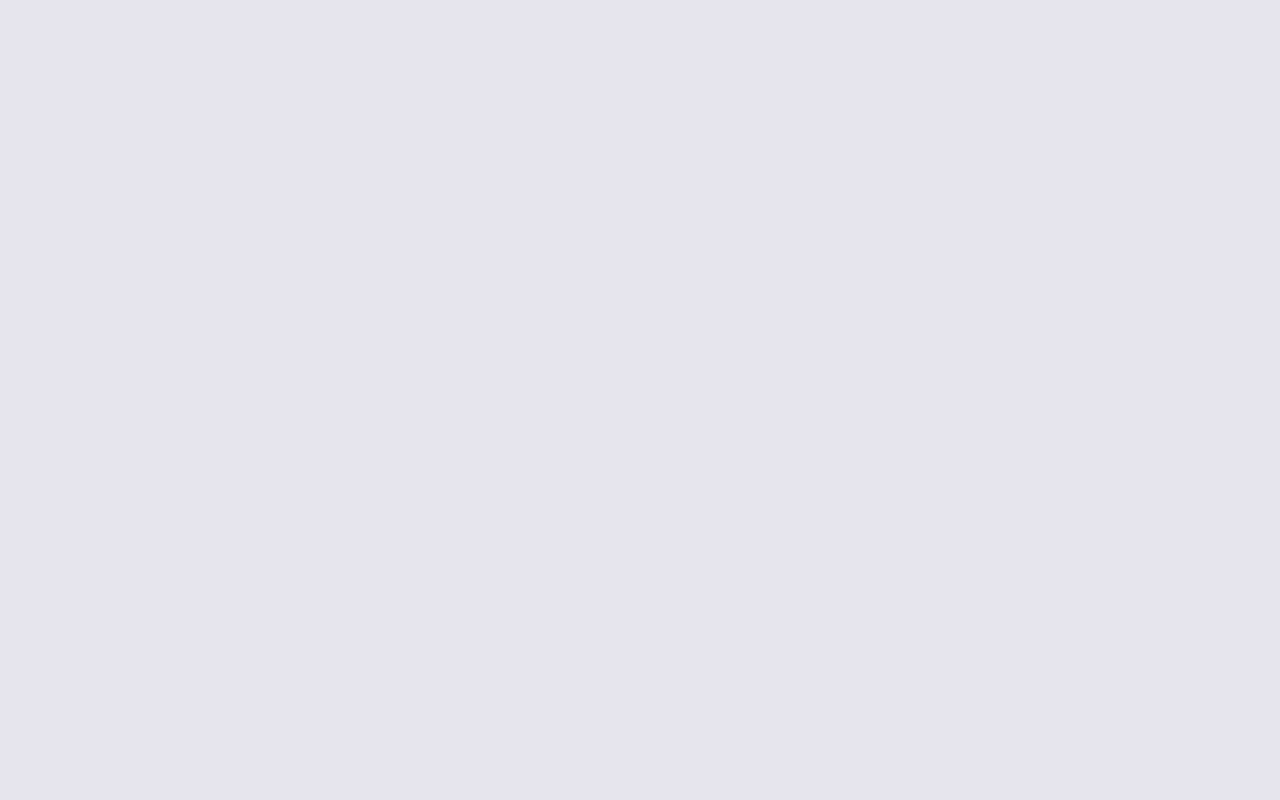
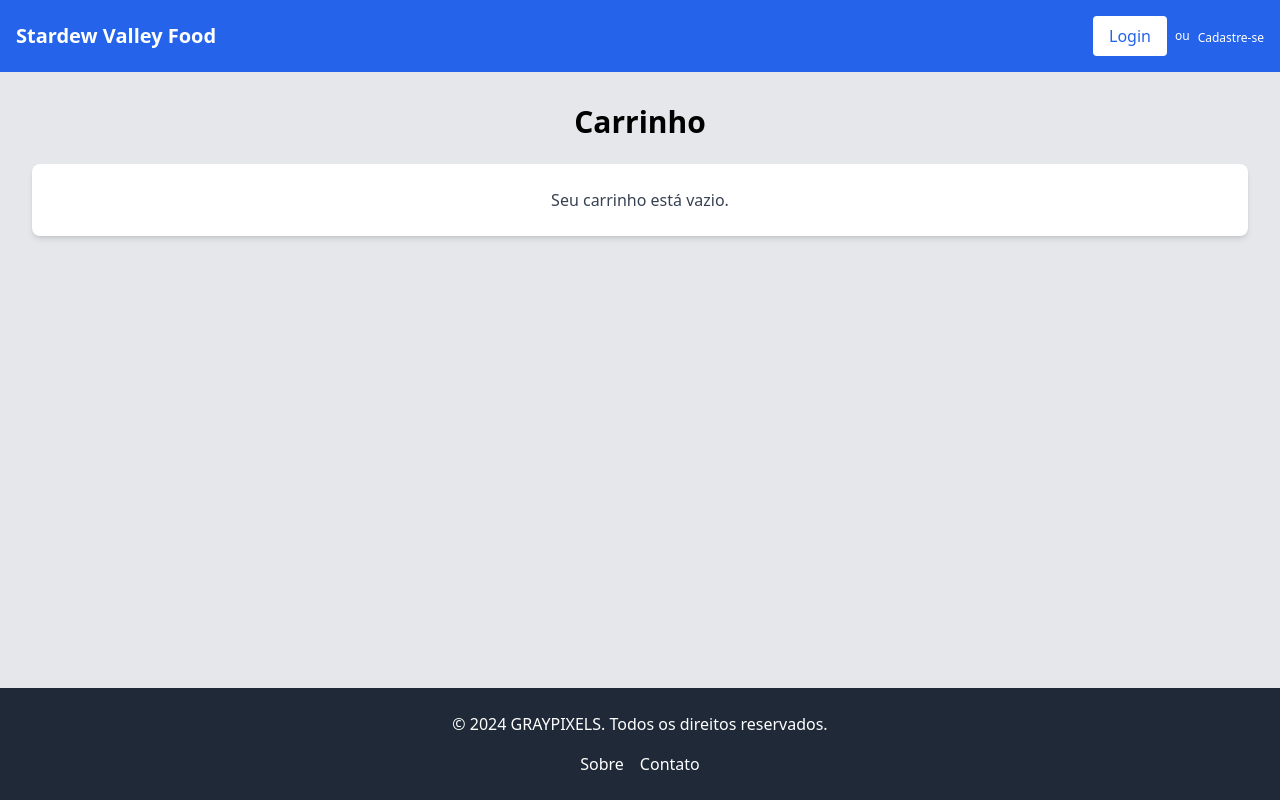
Before and after one commit to robsonffsantos/stardewValleyFood, a React (Vite) app: page /cart in a window 1280 px wide. Before the commit this address had no page. Built offline with nearby package versions, Linux system fonts and the light colour scheme.

Commit message:
feat: add cart, fix error on not loading restaurants

```diff
--- a/src/App.jsx
+++ b/src/App.jsx
@@ -9,6 +9,7 @@ import About from './pages/About'
 import Contact from './pages/Contact'
 import RestaurantDetails from './pages/RestaurantsDetails'
 import Profile from './pages/Profile'
+import Cart from './components/Cart'
 
 const App = () => {
   return (
@@ -24,6 +25,7 @@ const App = () => {
           <Route path='/contact' element={<Contact />} />
           <Route path="/restaurant/:id" element={<RestaurantDetails />} />
           <Route path="/profile" element={<Profile />} />
+          <Route path="cart" element={<Cart />} />
         </Routes>
       </div>
     </Router>
--- a/src/components/Cart.jsx
+++ b/src/components/Cart.jsx
@@ -0,0 +1,48 @@
+import React from 'react'
+import { useGlobalContext } from '../context/GlobalContext'
+import Header from '../components/Header'
+import Footer from '../components/Footer'
+
+const Cart = () => {
+  const { getCartItems, recipes } = useGlobalContext();
+  const cartItems = getCartItems();
+
+  const getRecipeDetails = (recipeId) => {
+    return recipes.find(recipe => recipe.id === recipeId);
+  }
+
+  return (
+    <div className="flex flex-col min-h-screen">
+      <Header />
+      <div className="flex-grow p-8">
+        <h2 className="text-3xl font-semibold mb-6 text-center">Carrinho</h2>
+        <div className="bg-white shadow-md rounded-lg p-6">
+          {cartItems.length > 0 ? (
+            <div>
+              {cartItems.map(({ recipeId, quantity }) => {
+                const recipe = getRecipeDetails(recipeId);
+                return (
+                  <div key={recipeId} className="flex items-center justify-between mb-4 p-4 border-b">
+                    <div>
+                      <h3 className="text-lg font-semibold">{recipe.nome}</h3>
+                      <p className="text-gray-700">Quantidade: {quantity}</p>
+                      <p className="text-lg font-bold text-blue-600">R$ {recipe.preco * quantity}</p>
+                    </div>
+                  </div>
+                )
+              })}
+              <div className="text-center mt-4">
+                <button className="bg-blue-500 text-white py-2 px-4 rounded">Finalizar Compra</button>
+              </div>
+            </div>
+          ) : (
+            <p className="text-center text-gray-700">Seu carrinho está vazio.</p>
+          )}
+        </div>
+      </div>
+      <Footer />
+    </div>
+  )
+}
+
+export default Cart
--- a/src/components/Header.jsx
+++ b/src/components/Header.jsx
@@ -1,10 +1,14 @@
 import React from "react"
 import { Link } from "react-router-dom"
 import { useAuth } from "../context/LoginContext"
-import farmerImage from "../assets/farmer.png" // Importe a imagem aqui
+import { useGlobalContext } from "../context/GlobalContext"
+import farmerImage from "../assets/farmer.png"
 
 const Header = () => {
   const { user } = useAuth()
+  const { getCartItems } = useGlobalContext()
+  const cartItems = getCartItems()
+  const totalItems = cartItems.reduce((acc, item) => acc + item.quantity, 0)
 
   return (
     <header className="bg-blue-600 text-white p-4">
@@ -12,17 +16,28 @@ const Header = () => {
         <Link to="/">
           <h1 className="text-xl font-bold">Stardew Valley Food</h1>
         </Link>
-        <div>
+        <div className="flex items-center">
           {user ? (
-            <Link to='/profile'>
-            <div className="flex items-center">
-                <img src={farmerImage} alt="Usuário" className="w-8 h-8 rounded-full mr-2 bg-white" />
-                <div>
-                  <div className="mr-4">{user.name}</div>
-                  <div className="mr-4">Saldo: {user.balance} ouros</div>
+            <>
+              <Link to='/cart'>
+                <div className="relative flex items-center cursor-pointer">
+                  <img
+                    src={farmerImage}
+                    alt="Usuário"
+                    className="w-8 h-8 rounded-full mr-2 bg-white"
+                  />
+                  {totalItems > 0 && (
+                    <div className="absolute -top-1 -right-1 bg-red-600 text-white text-xs font-bold w-4 h-4 rounded-full flex items-center justify-center">
+                      {totalItems}
+                    </div>
+                  )}
+                  <div className="ml-2">
+                    <div className="mr-4">{user.name}</div>
+                    <div className="mr-4">Saldo: {user.balance} ouros</div>
+                  </div>
                 </div>
-              </div>
               </Link>
+            </>
           ) : (
             <>
               <Link to="/login">
--- a/src/context/GlobalContext.jsx
+++ b/src/context/GlobalContext.jsx
@@ -7,21 +7,46 @@ const GlobalContext = createContext()
 export const GlobalProvider = ({ children }) => {
   const [restaurants, setRestaurants] = useState([])
   const [recipes, setRecipes] = useState([])
+  const [cart, setCart] = useState({})
 
   useEffect(() => {
     setRestaurants(restaurantsData)
     setRecipes(recipesData)
   }, [])
 
+  const addToCart = (recipeId, quantity) => {
+    setCart(prevCart => {
+      const updatedCart = { ...prevCart }
+      if (quantity === 0) {
+        delete updatedCart[recipeId]
+      } else {
+        updatedCart[recipeId] = quantity
+      }
+      return updatedCart
+    })
+  }
+
+  const getCartItems = () => {
+    return Object.entries(cart).map(([recipeId, quantity]) => ({ recipeId, quantity }))
+  }
+
   return (
-    <GlobalContext.Provider value={{ restaurants, recipes, setRestaurants, setRecipes }}>
+    <GlobalContext.Provider value={{
+      restaurants,
+      recipes,
+      setRestaurants,
+      setRecipes,
+      cart,
+      addToCart,
+      getCartItems
+    }}>
       {children}
     </GlobalContext.Provider>
   )
 }
 
 export const useGlobalContext = () => {
-  const context = useContext(GlobalContext)
+  const context = useContext(GlobalContext);
   if (!context) {
     throw new Error('useGlobalContext must be used within a GlobalProvider')
   }
--- a/src/pages/RestaurantsDetails.jsx
+++ b/src/pages/RestaurantsDetails.jsx
@@ -1,27 +1,48 @@
-import React, { useState } from 'react'
-import { useParams } from 'react-router-dom'
-import { useGlobalContext } from '../context/GlobalContext'
-import Header from '../components/Header'
-import Footer from '../components/Footer'
+import React, { useState } from 'react';
+import { useParams } from 'react-router-dom';
+import { useGlobalContext } from '../context/GlobalContext';
+import Header from '../components/Header';
+import Footer from '../components/Footer';
 
 const RestaurantDetails = () => {
-  const { id } = useParams()
-  const { restaurants, recipes } = useGlobalContext()
-  const restaurant = restaurants.find(rest => rest.id === parseInt(id))
-  const [selectedCategories, setSelectedCategories] = useState([])
+  const { id } = useParams();
+  const { restaurants, recipes, addToCart, getCartItems } = useGlobalContext();
+  const restaurant = restaurants.find(rest => rest.id === parseInt(id));
+
+  if (!restaurant) {
+    return (
+      <div className="flex flex-col min-h-screen">
+        <Header />
+        <div className="flex-grow p-8">
+          <p className="text-center text-gray-700">Restaurante não encontrado.</p>
+        </div>
+        <Footer />
+      </div>
+    );
+  }
+
+  const [selectedCategories, setSelectedCategories] = useState([]);
 
   const filteredRecipes = recipes.filter(recipe =>
     restaurant.receitas.includes(recipe.id) &&
     (selectedCategories.length === 0 || selectedCategories.some(category => recipe.categorias.includes(category)))
-  )
+  );
 
   const toggleCategory = (category) => {
     setSelectedCategories(prevSelected =>
       prevSelected.includes(category)
         ? prevSelected.filter(cat => cat !== category)
         : [...prevSelected, category]
-    )
-  }
+    );
+  };
+
+  const handleQuantityChange = (recipeId, increment) => {
+    const cartItems = getCartItems();
+    const recipeInCart = cartItems.find(item => item.recipeId === recipeId);
+    const currentQuantity = recipeInCart ? recipeInCart.quantity : 0;
+    const newQuantity = increment ? currentQuantity + 1 : Math.max(currentQuantity - 1, 0);
+    addToCart(recipeId, newQuantity);
+  };
 
   return (
     <div className="flex flex-col min-h-screen">
@@ -42,34 +63,53 @@ const RestaurantDetails = () => {
             <button
               key={index}
               onClick={() => toggleCategory(category)}
-              className={`bg-white border border-black rounded-full px-4 py-2 m-2 ${
-                selectedCategories.includes(category) ? "bg-gray-300" : ""
-              }`}>
+              className={`bg-white border border-black rounded-full px-4 py-2 m-2 ${selectedCategories.includes(category) ? "bg-gray-300" : ""}`}>
               {category}
             </button>
           ))}
         </div>
 
         <div className="grid grid-cols-1 sm:grid-cols-2 md:grid-cols-3 gap-6">
-          {filteredRecipes.map(recipe => (
-            <div className="bg-white rounded-lg shadow-md p-4 flex flex-col justify-between h-full">
+          {filteredRecipes.map(recipe => {
+            const cartItems = getCartItems();
+            const recipeInCart = cartItems.find(item => item.recipeId === recipe.id);
+            const quantity = recipeInCart ? recipeInCart.quantity : 0;
+
+            return (
+              <div key={recipe.id} className="bg-white rounded-lg shadow-md p-4 flex flex-col justify-between h-full">
                 <img src={recipe.foto} alt={recipe.nome} className="w-full h-24 object-contain rounded-lg mb-4" />
                 <h3 className="text-lg font-semibold mb-2">{recipe.nome}</h3>
                 <p className="text-gray-700 mb-4">{recipe.descricao}</p>
-            <p className="text-gray-700 mb-2">Ingredientes: {recipe.ingredientes.join(', ')}</p>
+                <p className="text-gray-700 mb-2">Ingredientes: {Array.isArray(recipe.ingredientes) ? recipe.ingredientes.join(', ') : 'Não disponível'}</p>
                 <p className="text-lg font-bold text-blue-600 mb-4">R$ {recipe.preco}</p>
                 <div className="flex items-center justify-between mt-auto">
-              <button className="bg-gray-200 text-gray-700 p-2 rounded-l-lg border border-gray-400">-</button>
-              <button className="bg-blue-500 text-white p-2 w-full border border-blue-500">Comprar</button>
-              <button className="bg-gray-200 text-gray-700 p-2 rounded-r-lg border border-gray-400">+</button>
+                  <button
+                    onClick={() => handleQuantityChange(recipe.id, false)}
+                    className="bg-gray-200 text-gray-700 p-2 rounded-l-lg border border-gray-400"
+                    disabled={quantity === 0}
+                  >
+                    -
+                  </button>
+                  <button
+                    className="bg-blue-500 text-white p-2 w-full border border-blue-500"
+                  >
+                    Comprar
+                  </button>
+                  <button
+                    onClick={() => handleQuantityChange(recipe.id, true)}
+                    className="bg-gray-200 text-gray-700 p-2 rounded-r-lg border border-gray-400"
+                  >
+                    +
+                  </button>
                 </div>
               </div>
-          ))}
+            );
+          })}
         </div>
       </div>
       <Footer />
     </div>
-  )
-}
+  );
+};
 
-export default RestaurantDetails
+export default RestaurantDetails;
```
Lines whose indentation alone changed are shown as unchanged.
